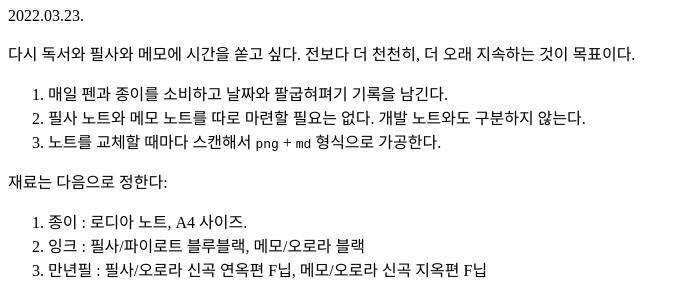
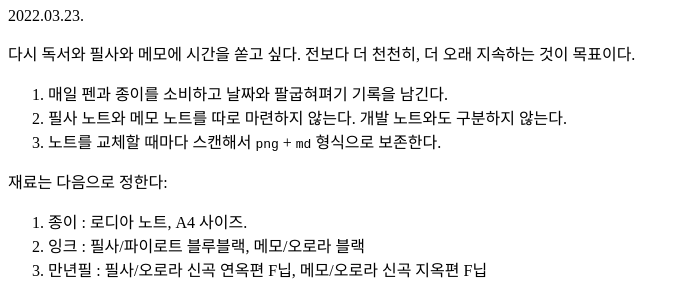
Before and after one commit to oxmhpark/reading.exonomicon.net, a Jekyll site: the page built from _posts/2022-03-23-restarting-note-taking.md, in a window 1280 px wide. Shown: the part 238-538 px from the top of the page, without its empty margins (0-690 px from the left). Built offline with Jekyll 4.4.1, drawn with Linux system fonts in a browser that asks for light colours; comment, search, counter and statistics services are not loaded; a style sheet for code colours, icons or effects is not loaded.

Commit message:
Update 2022-03-23-restarting-note-taking.md

```diff
--- a/_posts/2022-03-23-restarting-note-taking.md
+++ b/_posts/2022-03-23-restarting-note-taking.md
@@ -1,13 +1,13 @@
 ---
-layout: post
-title: "다시 메모하기"
-comments: true
+layout : post
+title : "다시 메모하기"
+comments : true
 ---
 다시 독서와 필사와 메모에 시간을 쏟고 싶다. 전보다 더 천천히, 더 오래 지속하는 것이 목표이다.
 
 1. 매일 펜과 종이를 소비하고 날짜와 팔굽혀펴기 기록을 남긴다.
-2. 필사 노트와 메모 노트를 따로 마련할 필요는 없다. 개발 노트와도 구분하지 않는다.
-3. 노트를 교체할 때마다 스캔해서 `png` + `md` 형식으로 가공한다.
+2. 필사 노트와 메모 노트를 따로 마련하지 않는다. 개발 노트와도 구분하지 않는다.
+3. 노트를 교체할 때마다 스캔해서 `png` + `md` 형식으로 보존한다.
 
 재료는 다음으로 정한다:
 
```
